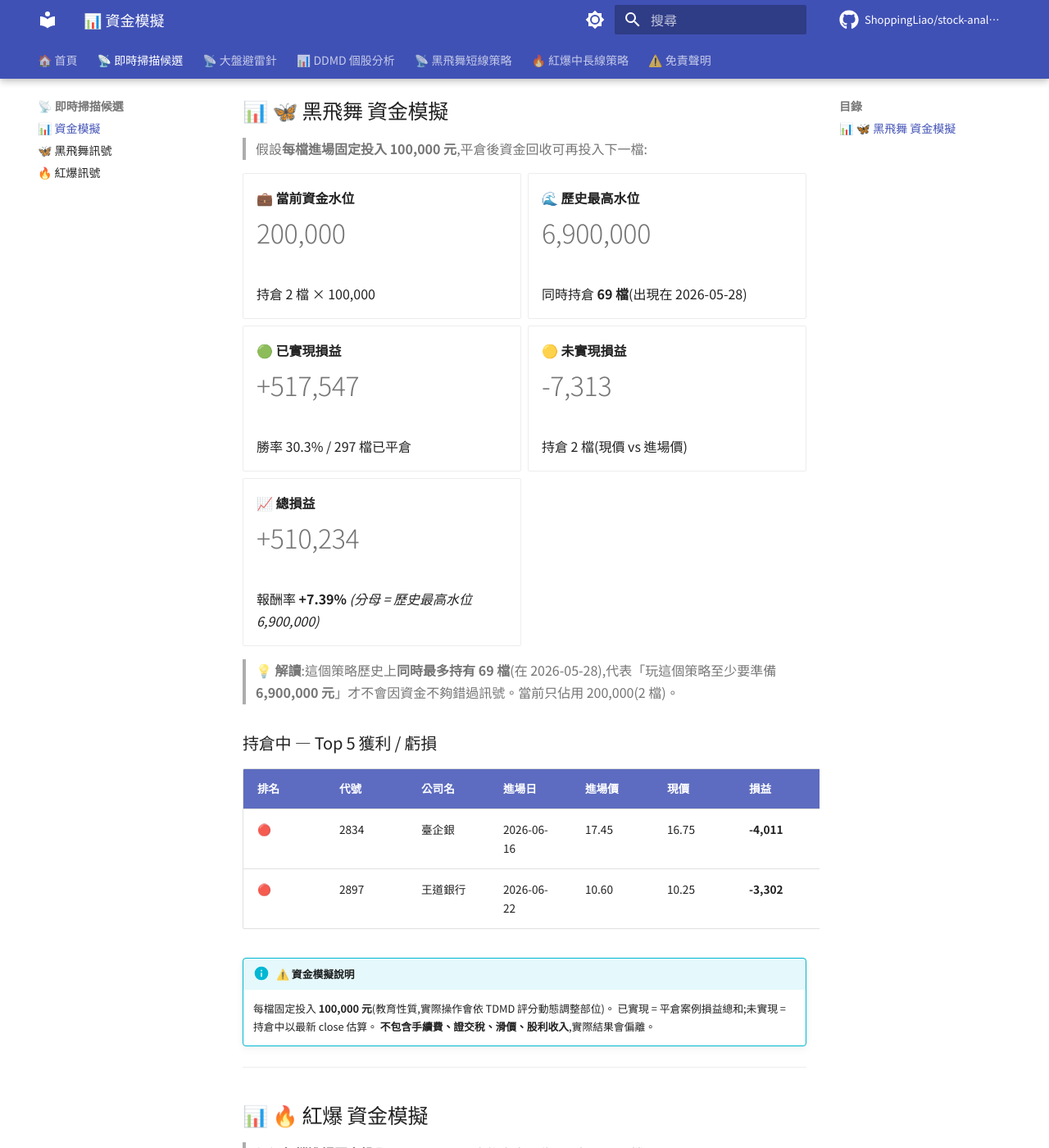
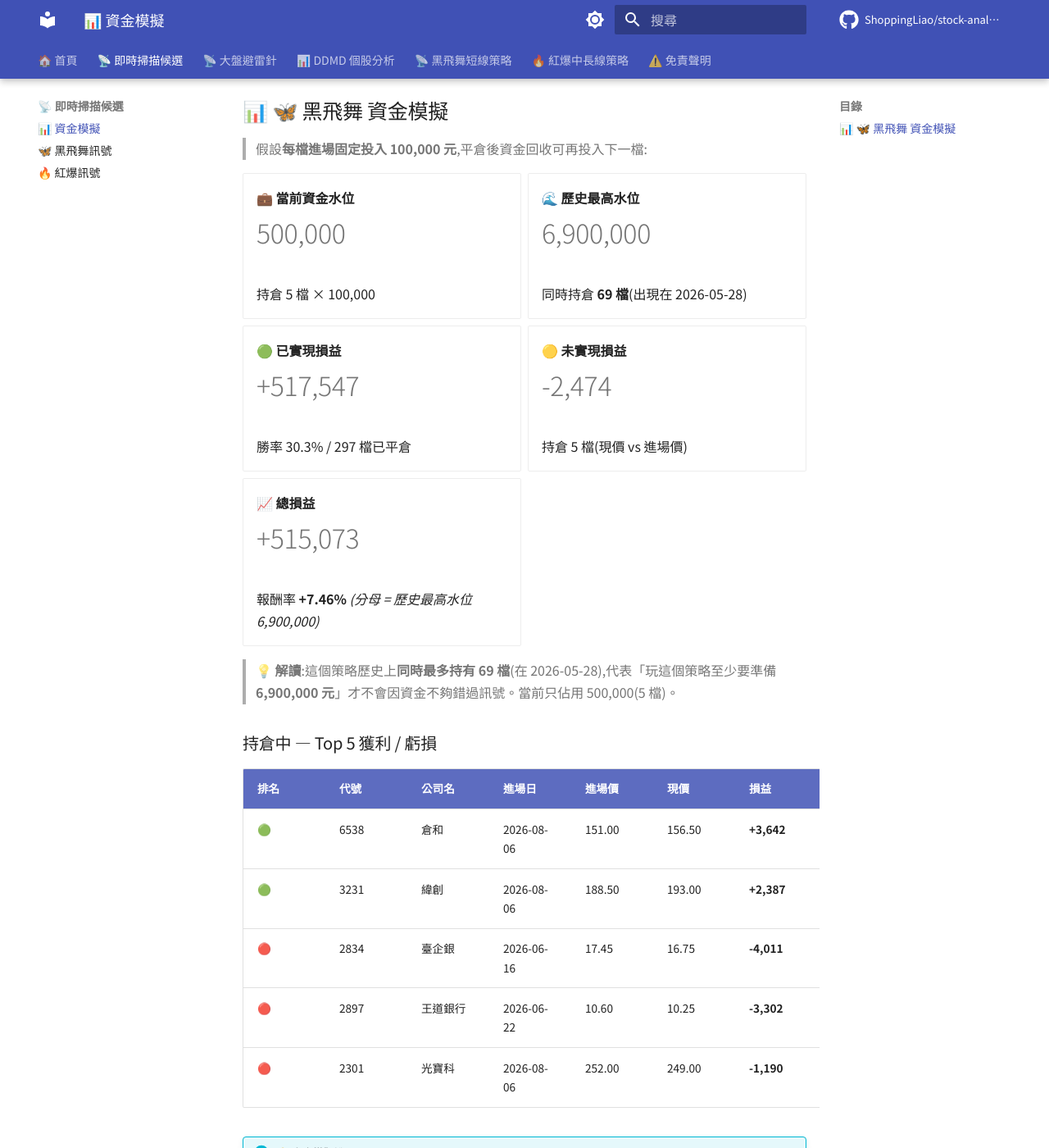
Before and after one commit to ShoppingLiao/stock-analysis-public, an MkDocs documentation site: the page built from docs/signals_capital.md, in a window 1280 px wide and 1400 px high, scrolled down 359 px. Shown: the whole window at 82% size. Built offline with MkDocs 1.6.1 and Material for MkDocs 9.7.7, drawn with Linux system fonts in a browser that asks for light colours; comment, search, counter and statistics services are not loaded; some of the changed text lies outside the part shown.

Commit message:
docs(signals): update BB + RB + capital (2026-08-06)

```diff
--- a/docs/signals_capital.md
+++ b/docs/signals_capital.md
@@ -17,9 +17,9 @@
 
 -   **💼 當前資金水位**
 
-    # 200,000
+    # 500,000
 
-    持倉 2 檔 × 100,000
+    持倉 5 檔 × 100,000
 
 -   **🌊 歷史最高水位**
 
@@ -35,26 +35,29 @@
 
 -   **🟡 未實現損益**
 
-    # -7,313
+    # -2,474
 
-    持倉 2 檔(現價 vs 進場價)
+    持倉 5 檔(現價 vs 進場價)
 
 -   **📈 總損益**
 
-    # +510,234
+    # +515,073
 
-    報酬率 **+7.39%** _(分母 = 歷史最高水位 6,900,000)_
+    報酬率 **+7.46%** _(分母 = 歷史最高水位 6,900,000)_
 
 </div>
 
-> **💡 解讀**:這個策略歷史上**同時最多持有 69 檔**(在 2026-05-28),代表「玩這個策略至少要準備 **6,900,000 元**」才不會因資金不夠錯過訊號。當前只佔用 200,000(2 檔)。
+> **💡 解讀**:這個策略歷史上**同時最多持有 69 檔**(在 2026-05-28),代表「玩這個策略至少要準備 **6,900,000 元**」才不會因資金不夠錯過訊號。當前只佔用 500,000(5 檔)。
 
 ### 持倉中 — Top 5 獲利 / 虧損
 
 | 排名 | 代號 | 公司名 | 進場日 | 進場價 | 現價 | 損益 | 損益% |
 |------|------|--------|--------|--------|------|------|-------|
+| 🟢 | 6538 | 倉和 | 2026-08-06 | 151.00 | 156.50 | **+3,642** | **+3.64%** |
+| 🟢 | 3231 | 緯創 | 2026-08-06 | 188.50 | 193.00 | **+2,387** | **+2.39%** |
 | 🔴 | 2834 | 臺企銀 | 2026-06-16 | 17.45 | 16.75 | **-4,011** | **-4.01%** |
 | 🔴 | 2897 | 王道銀行 | 2026-06-22 | 10.60 | 10.25 | **-3,302** | **-3.30%** |
+| 🔴 | 2301 | 光寶科 | 2026-08-06 | 252.00 | 249.00 | **-1,190** | **-1.19%** |
 
 !!! info "⚠️ 資金模擬說明"
     每檔固定投入 **100,000 元**(教育性質,實際操作會依 TDMD 評分動態調整部位)。
@@ -131,9 +134,9 @@
 
 -   **💼 當前資金水位**
 
-    # 4,200,000
+    # 4,500,000
 
-    BB 200,000 + RB 4,000,000
+    BB 500,000 + RB 4,000,000
 
 -   **🌊 兩策略歷史最高水位**
 
@@ -149,15 +152,15 @@
 
 -   **🟡 未實現損益**
 
-    # +339,298
+    # +344,138
 
-    BB -7,313 + RB +346,612
+    BB -2,474 + RB +346,612
 
 -   **📉 總損益**
 
-    # -42,955
+    # -38,115
 
-    報酬率 **-0.19%** _(分母 = 兩策略歷史最高水位)_
+    報酬率 **-0.17%** _(分母 = 兩策略歷史最高水位)_
 
 </div>
 
```
Also changed, not shown: docs/signals_black_butterfly.md (+10 -12 lines).
